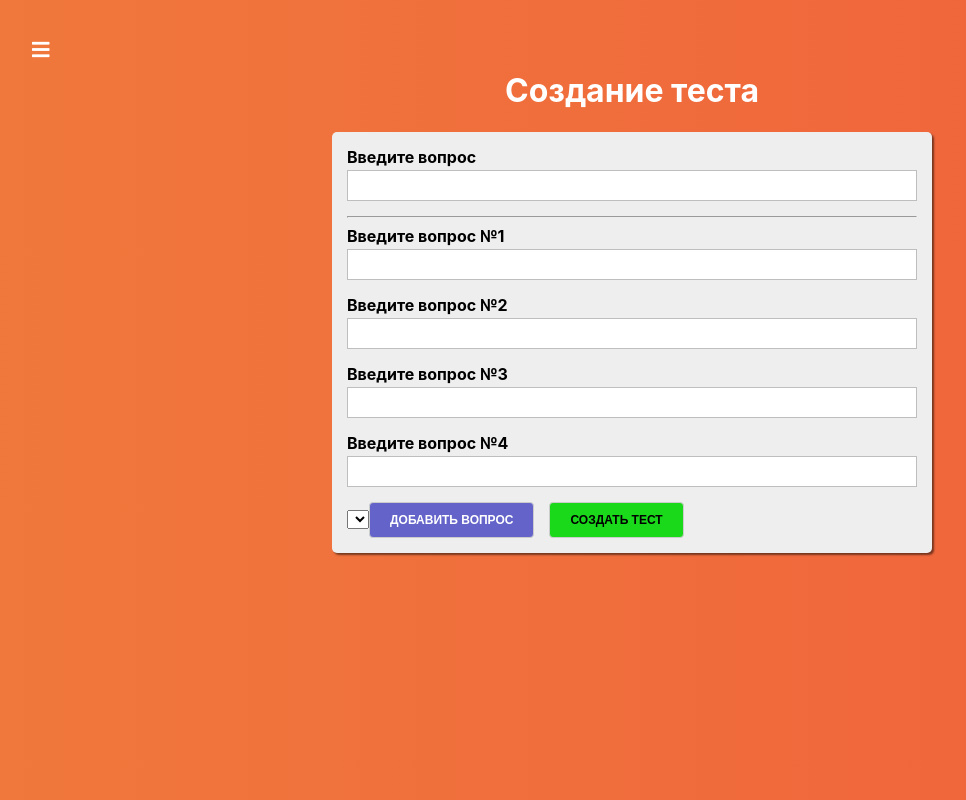
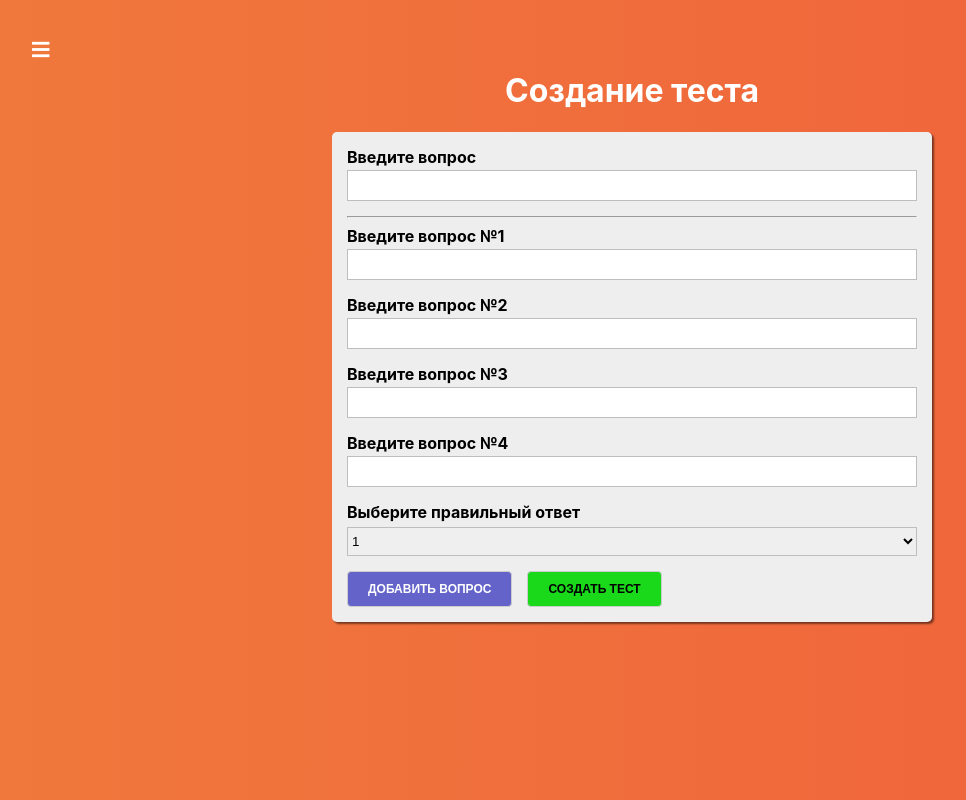
Before and after one commit to Mayamee/react-quiz, a React (Create React App) app: page /quiz-creator in a window 1280 px wide. Shown: the whole page, without its empty margins (8-974 px from the left). Built offline with nearby package versions, Linux system fonts and the light colour scheme.

Commit message:
081 - Создание Select

```diff
--- a/src/components/UI/Input/Input.jsx
+++ b/src/components/UI/Input/Input.jsx
@@ -1,21 +1,12 @@
 import classes from "./Input.module.scss";
-
+import { getRandomHash } from "../../../helpers/random";
 const Input = (props) => {
   const inputType = props.type || "text";
   const cls = [classes.Input];
   const isInvalid = ({ valid, touched, shouldValidate }) => {
     return !valid && shouldValidate && touched;
   };
-  const getRandomHash = (length) => {
-    let result = "";
-    let characters =
-      "ABCDEFGHIJKLMNOPQRSTUVWXYZabcdefghijklmnopqrstuvwxyz0123456789";
-    let charactersLength = characters.length;
-    for (let i = 0; i < length; i++) {
-      result += characters.charAt(Math.floor(Math.random() * charactersLength));
-    }
-    return result;
-  };
+
   const htmlFor = `${inputType}-${getRandomHash(5)}`;
   if (isInvalid(props)) {
     cls.push(classes.invalid);
--- /dev/null
+++ b/src/components/UI/Select/Select.jsx
@@ -0,0 +1,21 @@
+import classes from "./Select.module.scss";
+import { getRandomHash } from "../../../helpers/random";
+const Select = (props) => {
+  const htmlFor = `${props.label}-${getRandomHash(5)}`;
+  return (
+    <div className={classes.Select}>
+      <label htmlFor={htmlFor}>{props.label}</label>
+      <select id={htmlFor} value={props.value} onChange={props.onChange}>
+        {props.options.map((option, index) => {
+          return (
+            <option key={option.value + index} value={option.value}>
+              {option.text}
+            </option>
+          );
+        })}
+      </select>
+    </div>
+  );
+};
+
+export default Select;
--- /dev/null
+++ b/src/components/UI/Select/Select.module.scss
@@ -0,0 +1,22 @@
+.Select {
+  margin-bottom: 15px;
+  label {
+    display: block;
+    margin-bottom: 5px;
+    padding: 0;
+    font-weight: bold;
+  }
+  select {
+    display: block;
+    box-sizing: border-box;
+    border: 1px solid #bebebe;
+    margin: 0 0 5px;
+    height: 29px;
+    width: 100%;
+    outline: none;
+    transition: all 0.3s ease-in-out;
+    // &:focus {
+    //   border: 1px solid #00bcd4;
+    // }
+  }
+}
--- a/src/containers/QuizCreator/QuizCreator.jsx
+++ b/src/containers/QuizCreator/QuizCreator.jsx
@@ -3,7 +3,7 @@
 import Button from "../../components/UI/Button/Button";
 import { createControl } from "../../form/formFramework";
 import Input from "../../components/UI/Input/Input";
-
+import Select from "../../components/UI/Select/Select";
 function createOptionControl(number) {
   return createControl(
     {
@@ -34,6 +34,7 @@
 class QuizCreator extends Component {
   state = {
     quiz: [],
+    rightAnswerId: 0,
     formControls: createFormControls(),
   };
 
@@ -43,6 +44,9 @@
   addQuestionHandler = () => {};
   createQuizHandler = () => {};
   onChangeHandler(value, controlName) {}
+  selectChangeHandler = (event) => {
+    this.setState({ rightAnswerId: +event.target.value });
+  };
   renderInputs() {
     return Object.keys(this.state.formControls).map((controlName, index) => {
       const control = this.state.formControls[controlName];
@@ -65,13 +69,26 @@
     });
   }
   render() {
+    const select = (
+      <Select
+        label="Выберите правильный ответ"
+        value={this.state.rightAnswerId}
+        onChange={this.selectChangeHandler}
+        options={[
+          { text: 1, value: 1 },
+          { text: 2, value: 2 },
+          { text: 3, value: 3 },
+          { text: 4, value: 4 },
+        ]}
+      />
+    );
     return (
       <div className={classes.QuizCreator}>
         <div>
           <h1>Создание теста</h1>
           <form onSubmit={this.submitHandler}>
             {this.renderInputs()}
-            <select></select>
+            {select}
             <Button btnType="primary" onClick={this.addQuestionHandler}>
               Добавить вопрос
             </Button>
--- /dev/null
+++ b/src/helpers/random.js
@@ -0,0 +1,10 @@
+export const getRandomHash = (length) => {
+  let result = "";
+  let characters =
+    "ABCDEFGHIJKLMNOPQRSTUVWXYZabcdefghijklmnopqrstuvwxyz0123456789";
+  let charactersLength = characters.length;
+  for (let i = 0; i < length; i++) {
+    result += characters.charAt(Math.floor(Math.random() * charactersLength));
+  }
+  return result;
+};
```
